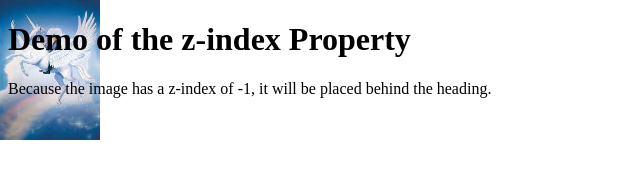
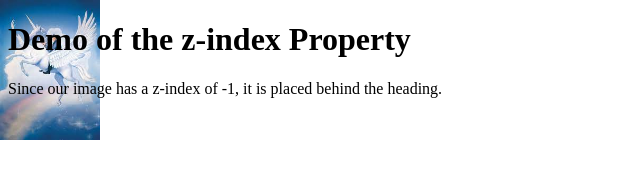
Before and after one commit to mrarthurwhite/css_z_index_demo, a plain HTML site: page index.html in a window 1280 px wide. Shown: the whole page, without its empty margins (0-640 px from the left). Drawn offline with Linux system fonts and the light colour scheme.

Commit message:
edited index.html

```diff
--- a/index.html
+++ b/index.html
@@ -16,7 +16,7 @@ img {
 
 <img src="imgs/alicorn.jfif" width="100" height="140">
 
-<p>Because the image has a z-index of -1, it will be placed behind the heading.</p>
+<p>Since our image has a z-index of -1, it is placed behind the heading.</p>
 
 </body>
 </html>
```
